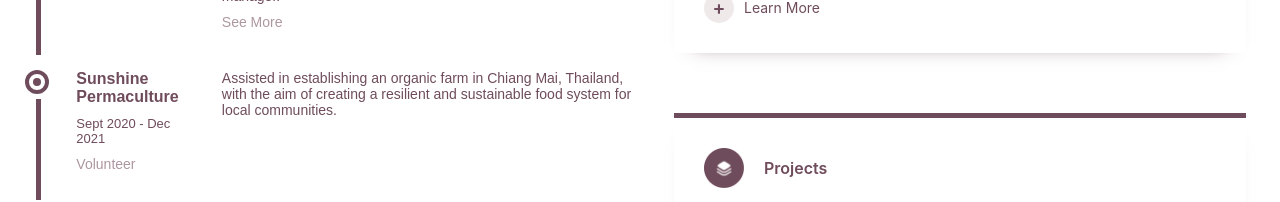
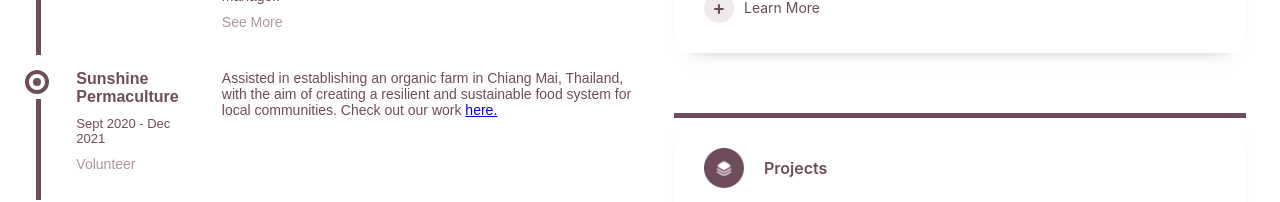
Before and after one commit to adisa-di/portfolio, a React (Create React App) app: page / in a window 1280 px wide. Shown: the part 695-897 px from the top of the page. Built offline with nearby package versions, Linux system fonts and the light colour scheme.

Commit message:
linked sunshine permaculture

```diff
--- a/src/components/Resume/Resume.js
+++ b/src/components/Resume/Resume.js
@@ -21,7 +21,9 @@ const Resume = () => {
               note="Volunteer"
               date="Sept 2020 - Dec 2021"
               contents={[
-                "Assisted in establishing an organic farm in Chiang Mai, Thailand, with the aim of creating a resilient and sustainable food system for local communities."
+                <div>
+                  Assisted in establishing an organic farm in Chiang Mai, Thailand, with the aim of creating a resilient and sustainable food system for local communities. Check out our work <a href='https://www.sunshine-permaculture.com/'>here.</a>
+                </div>
               ]}
               />
         <Item experience="ActionIQ"
```
